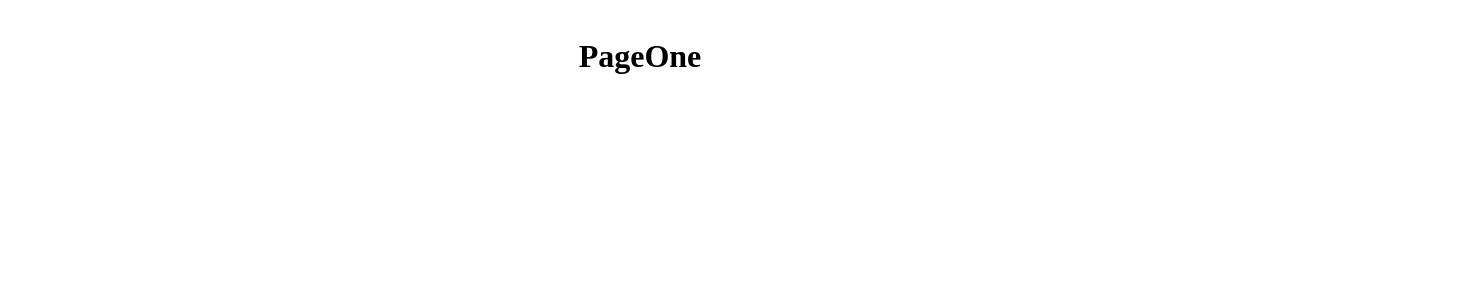
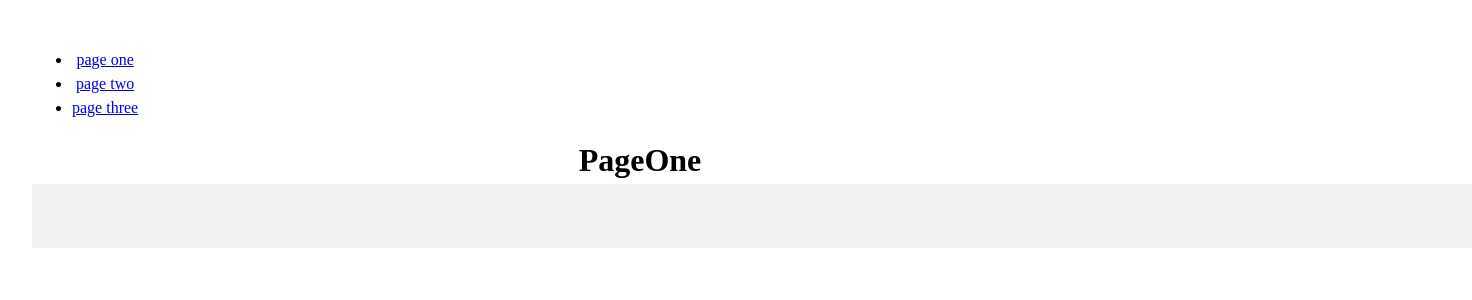
Before and after one commit to Igogoblin/LingvaFlip, a React (Vite) app: page / in a window 1280 px wide. Shown: the top 300 px of the page, 1472 px wide, since content can reach past the window. Built offline with nearby package versions, Linux system fonts and the light colour scheme; the HTML template or start-up script is replaced by a standard one.

Commit message:
feat: add test routing

```diff
--- a/src/App.jsx
+++ b/src/App.jsx
@@ -1,16 +1,29 @@
 import { Routes, Route } from "react-router-dom";
 import "./App.css";
 import PageOne from "./pages/PageOne";
+import Header from "./components/header/Header";
 import TestPage from "./test/TestPage";
+import NotFound from "./pages/notpage/NotFound";
+import Footer from "./components/footer/Footer";
 
 function App() {
   return (
-    <Routes>
-      <Route path="/" element={<PageOne />} />
-      <Route path="/one" element={<TestPage />}></Route>
-      <Route></Route>
-      <Route></Route>
-    </Routes>
+    <>
+      <header>
+        <Header></Header>
+      </header>
+      <div>
+        <Routes>
+          <Route path="/" element={<PageOne />} />
+          <Route path="/test" element={<TestPage />}></Route>
+          <Route path="*" element={<NotFound></NotFound>}></Route>
+          <Route></Route>
+        </Routes>
+      </div>
+      <footer>
+        <Footer></Footer>
+      </footer>
+    </>
   );
 }
 
--- a/src/components/header/Header.jsx
+++ b/src/components/header/Header.jsx
@@ -6,10 +6,10 @@ function Header() {
     <nav className={s.navigator}>
       <ul>
         <li>
-          <Link to="/one">page one</Link>
+          <Link to="/">page one</Link>
         </li>
         <li>
-          <Link>page two</Link>
+          <Link to="/test">page two</Link>
         </li>
         <li>
           <Link>page three</Link>
--- /dev/null
+++ b/src/pages/notpage/NotFound.jsx
@@ -0,0 +1,5 @@
+const NotFound = () => {
+  return <h3>Not Found</h3>;
+};
+
+export default NotFound;
```
